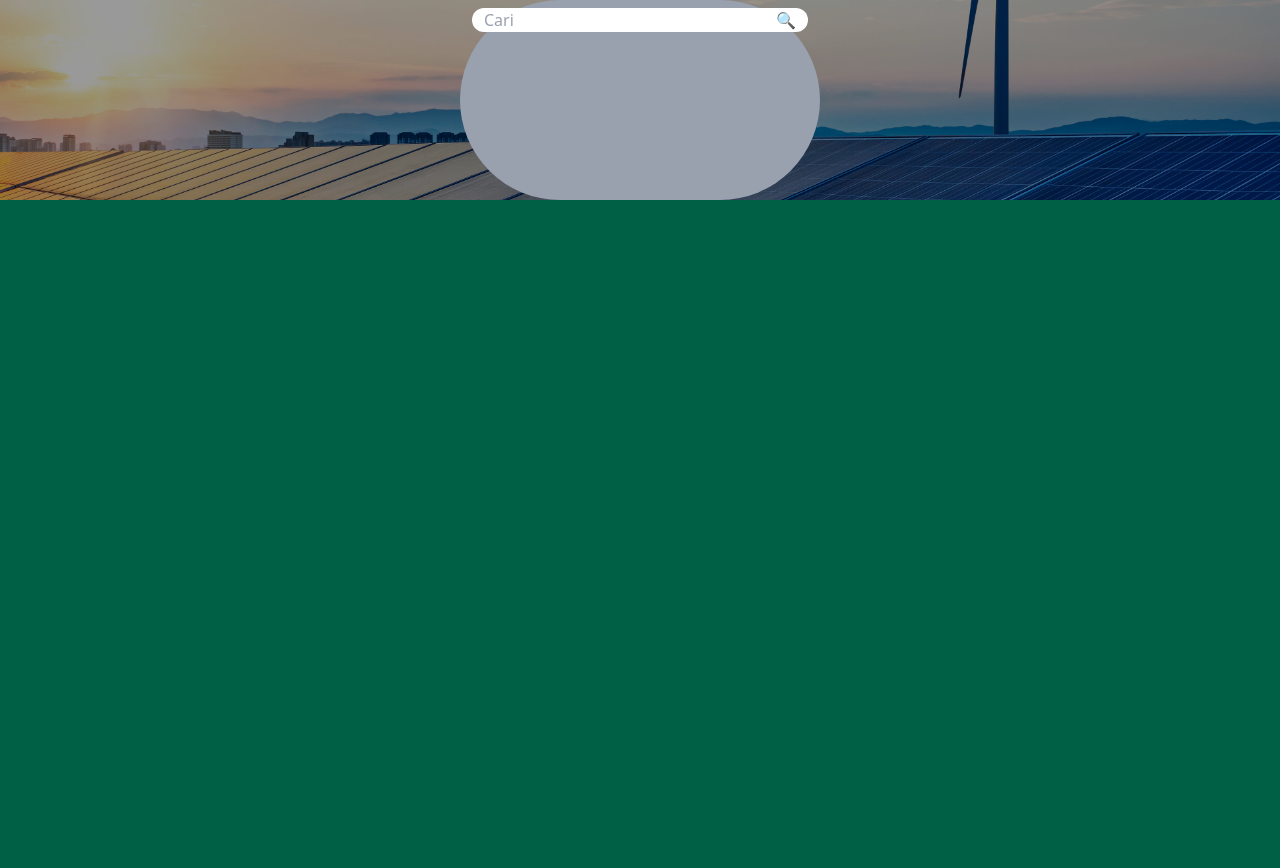
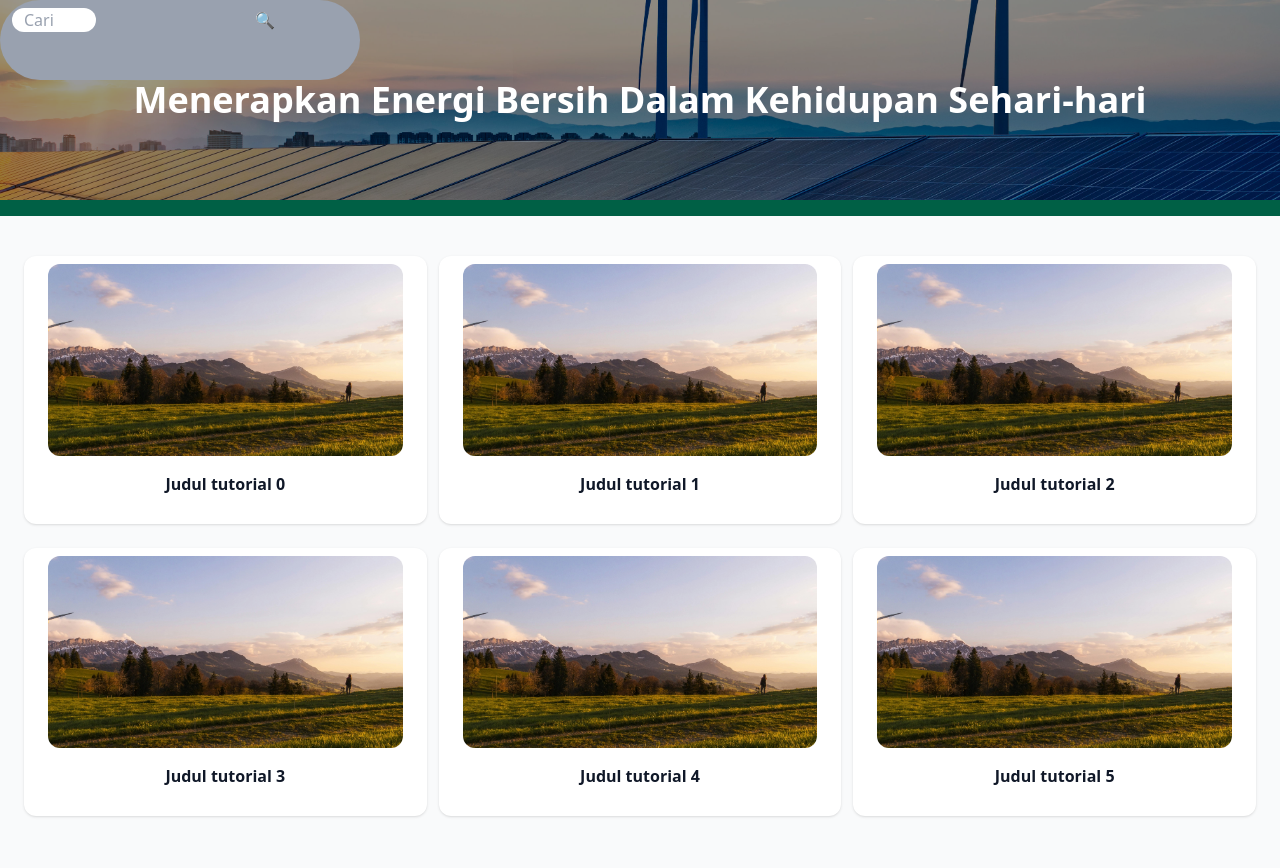
Before and after one commit to Try-code3/git_hapus, a PHP site: page /tutorial.php in a window 1280 px wide. Shown: the part 72-940 px from the top of the page. Before the commit the page ends 272 px from the top, so only its background shows below. Run offline with PHP 8.4, Linux system fonts and the light colour scheme; style sheets or scripts are compiled from the project's sources.

Commit message:
bikin page tutorial

```diff
--- a/index.php
+++ b/index.php
@@ -17,7 +17,7 @@
                 <a class="hover:text-emerald-600" href="discussion.php">Discussion</a>
             </div>
             <a href="login.php">
-            <button class="bg-emerald-600 text-white px-4 py-2 rounded-3xl ">Daftar/Masuk</button>
+            <button class="bg-emerald-600 text-white px-4 py-2 rounded-3xl hover:border-emerald-600 hover:text-emerald-600 hover:bg-white transition ">Daftar/Masuk</button>
             </a>
         </div>
       </nav>
--- a/tutorial.php
+++ b/tutorial.php
@@ -25,22 +25,92 @@
 
        <!-- Hero -->
   <!-- Hero Section -->
-<section class="relative bg-cover bg-center" style="background-image: url(img/tutorr.jpg); height: 200px;">
+<section class="relative mb-4 bg-cover bg-center" style="background-image: url(img/tutorr.jpg); height: 200px;">
   <!-- search button -->
-  <div class="justify-center absolute inset-0 bg-black/40 flex ">
-    <div class="items-center bg-gray-400 rounded-full px-3 py-2 w-90 border-emerald-600">
-        <div class="bg-white rounded-full px-3 flex">
+  <div class="justify-center absolute inset-0 bg-black/40 flex-col">
+    <div class="items-center bg-gray-400 rounded-full px-3 py-2 w-90 border-emerald-600 flex-col">
+        <div class="bg-white rounded-full px-3 w-1/4 flex mb-10">
           <input type="text" placeholder="Cari"
             class="flex-grow text-gray-700 placeholder-gray-400" />
           <button class="text-gray-500 hover:text-emerald-600">🔍</button>
         </div>
       </div>
+    <h1 class="text-4xl text-center text-white font-semibold">Menerapkan Energi Bersih Dalam Kehidupan Sehari-hari</h1>
+  </div>
+
+</section>
+
+<section class="px-6 py-10 bg-gray-50 ">
+  <div class="grid grid-cols-1 sm:grid-cols-2 lg:grid-cols-3 gap-3">
+    <!-- Card 1 -->
+    <a href="link-tujuan.html"
+       class="block rounded-xl bg-white shadow-sm hover:shadow-lg transition duration-300 p-2 text-center mb-3">
+      <div class="flex justify-center">
+        <img src="img/cover.jpg"
+             alt="gambar tutorial"
+             class="rounded-xl w-11/12 h-48 object-cover">
+      </div>
+      <p class="mt-4 font-semibold text-gray-900 mb-5">Judul tutorial 0</p>
+    </a>
+
+    <!-- card 2 -->
+     <a href="link-tujuan.html"
+       class="block rounded-xl bg-white shadow-sm hover:shadow-lg transition duration-300 p-2 text-center mb-3">
+      <div class="flex justify-center">
+        <img src="img/cover.jpg"
+             alt="gambar tutorial"
+             class="rounded-xl w-11/12 h-48 object-cover">
+      </div>
+      <p class="mt-4 font-semibold text-gray-900 mb-5">Judul tutorial 1</p>
+    </a>
+
+     <!-- card 3 -->
+     <a href="link-tujuan.html"
+       class="block rounded-xl bg-white shadow-sm hover:shadow-lg transition duration-300 p-2 text-center mb-3">
+      <div class="flex justify-center">
+        <img src="img/cover.jpg"
+             alt="gambar tutorial"
+             class="rounded-xl w-11/12 h-48 object-cover">
+      </div>
+      <p class="mt-4 font-semibold text-gray-900 mb-5">Judul tutorial 2</p>
+    </a>
+
+     <!-- card 4 -->
+     <a href="link-tujuan.html"
+       class="block rounded-xl bg-white shadow-sm hover:shadow-lg transition duration-300 p-2 text-center mb-3">
+      <div class="flex justify-center">
+        <img src="img/cover.jpg"
+             alt="gambar tutorial"
+             class="rounded-xl w-11/12 h-48 object-cover">
+      </div>
+      <p class="mt-4 font-semibold text-gray-900 mb-5">Judul tutorial 3</p>
+    </a>
+
+    <!-- card 5 -->
+     <a href="link-tujuan.html"
+       class="block rounded-xl bg-white shadow-sm hover:shadow-lg transition duration-300 p-2 text-center mb-3">
+      <div class="flex justify-center">
+        <img src="img/cover.jpg"
+             alt="gambar tutorial"
+             class="rounded-xl w-11/12 h-48 object-cover">
+      </div>
+      <p class="mt-4 font-semibold text-gray-900 mb-5">Judul tutorial 4</p>
+    </a>
+
+    <!-- card 6 -->
+     <a href="link-tujuan.html"
+       class="block rounded-xl bg-white shadow-sm hover:shadow-lg transition duration-300 p-2 text-center mb-3">
+      <div class="flex justify-center">
+        <img src="img/cover.jpg"
+             alt="gambar tutorial"
+             class="rounded-xl w-11/12 h-48 object-cover">
+      </div>
+      <p class="mt-4 font-semibold text-gray-900 mb-5">Judul tutorial 5</p>
+    </a>
+
+    <!-- Tambahkan card lain sesuai kebutuhan -->
   </div>
 </section>
 
-      <!-- search and category -->
-    <section class="container flex items-center justify-center">
-
-    </section>
 </body>
 </html>
```
Also changed, not shown: uploads/1760663705_WhatsApp Image 2025-07-09 at 18.24.50_bef00441.jpg (added).
